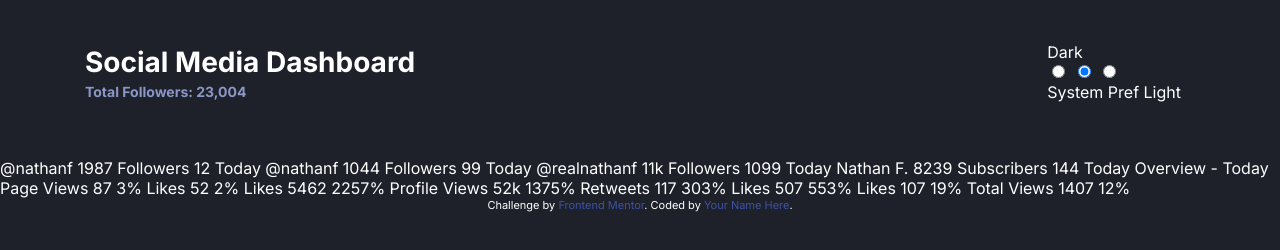
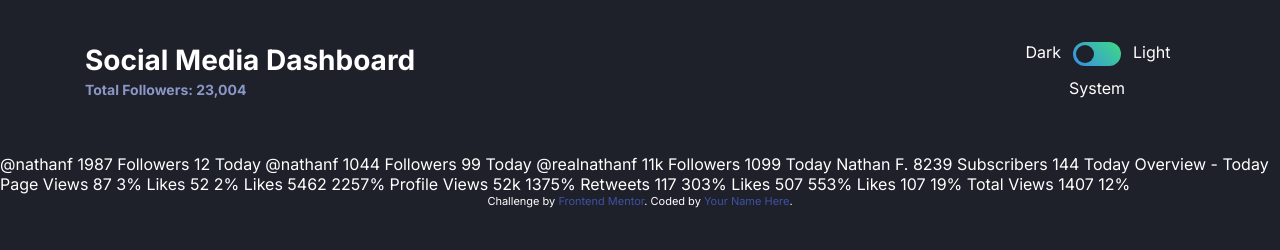
Before and after one commit to Nix7amcm/FEM-social-dashboard-dl-toggle, a website: page index.html in a window 1280 px wide. Drawn offline with Linux system fonts and the light colour scheme.

Commit message:
toggle grid styling
- toggle grid layout
- toggle margins, positions, size set
- toggle & button background colours

```diff
--- a/app/SCSS/components/toggle.scss
+++ b/app/SCSS/components/toggle.scss
@@ -1,28 +1,63 @@
 @use '../util/' as *;
+//@ https://codepen.io/SaraSoueidan/pen/jpBbrq?editors=1100
 
 .toggle {
+  display: grid;
+  grid-template-columns: repeat(3, 1fr);
+  gap: rem(12);
   border: none;
 
-  &__wrapper {
-
+  label {
+    &[for='dark']{
+      grid-column: 1/2;
+      justify-self: end;
+    }
+    &[for='system']{
+      grid-column: 1/4;
+      grid-row: 2/3;
+      justify-self: center;
+    }
+    &[for='light']{
+      grid-column: 3/4;
+      justify-self: start;
+    }
   }
 
-  input[type="radio"]{
+  &__wrapper {
+    position: relative;
+    grid-column: 2/3;
+    grid-row: 1/2;
+    height: rem(24);
+  }
 
+  input[type='radio']{
+    margin: 0;
+    opacity: 0;
   }
 
   &__background {
-
+    display: block;
+    height: 100%;
+    position: absolute;
+    width: 100%;
+    top: 0;
+    border-radius: rem(12);
+    background: linear-gradient(
+      225deg,
+      var(--toggle-bg-end) 0%,
+      var(--toggle-bg-start) 98.02%
+      );
   }
 
   &__button {
-    width: rem(16);
-    height: rem(16);
+    position: absolute;
+    left: rem(3);
+    top: rem(3);
+    right: 100%;
+    width: rem(18);
+    height: rem(18);
     border-radius: 50%;
-    background-color: var(--toggle);
+    background-color: var(--dark-bg);
   }
 
-  label {
-
-  }
 }
--- a/app/SCSS/util/functions.scss
+++ b/app/SCSS/util/functions.scss
@@ -1,6 +1,7 @@
 @use "sass:math";
 
 //@ Source: https://css-tricks.com/snippets/sass/px-to-em-functions/
+
 @function rem($pixels, $context: 16) {
   @return (math.div($pixels, $context)) * 1rem;
 }
--- a/index.html
+++ b/index.html
@@ -38,12 +38,15 @@
         role="radiogroup"
       >
         <label for="dark">Dark</label>
-        <div class="toggle_wrapper">
+        <label for="system">System</label>
+        <label for="light">Light</label>
+
+        <div class="toggle__wrapper">
           <input
             type="radio"
             name="theme"
             id="dark"
-          >
+            >
           <input
             type="radio"
             name="theme"
@@ -55,6 +58,7 @@
             name="theme"
             id="light"
           >
+
           <span
             aria-hidden="true"
             class="toggle__background"
@@ -64,8 +68,6 @@
             class="toggle__button"
           ></span>
         </div>
-        <label for="dark">System Pref</label>
-        <label for="light">Light</label>
       </fieldset>
     </header>
 
```
Also changed, not shown: dist/style.css, 1 other file.
